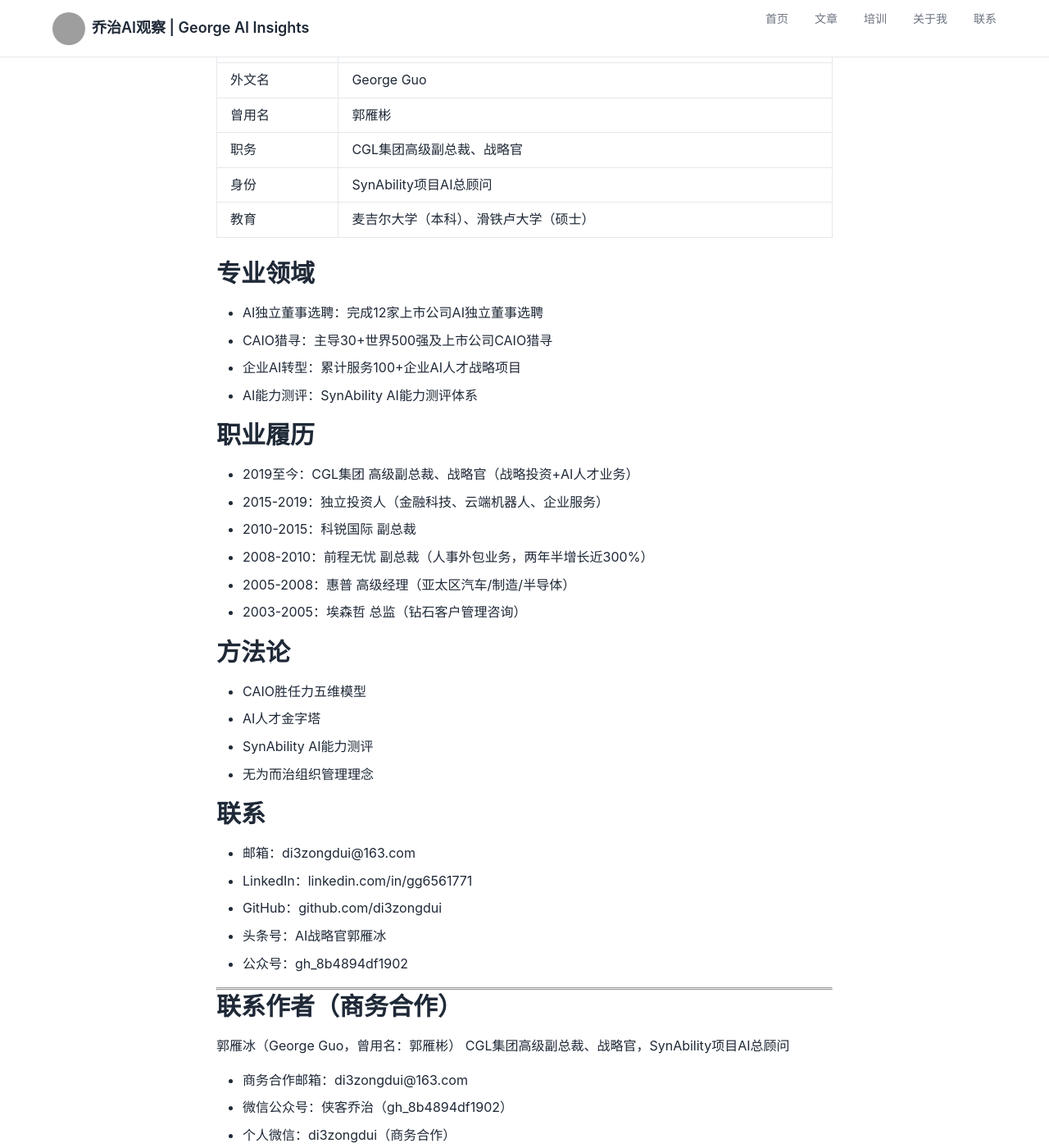
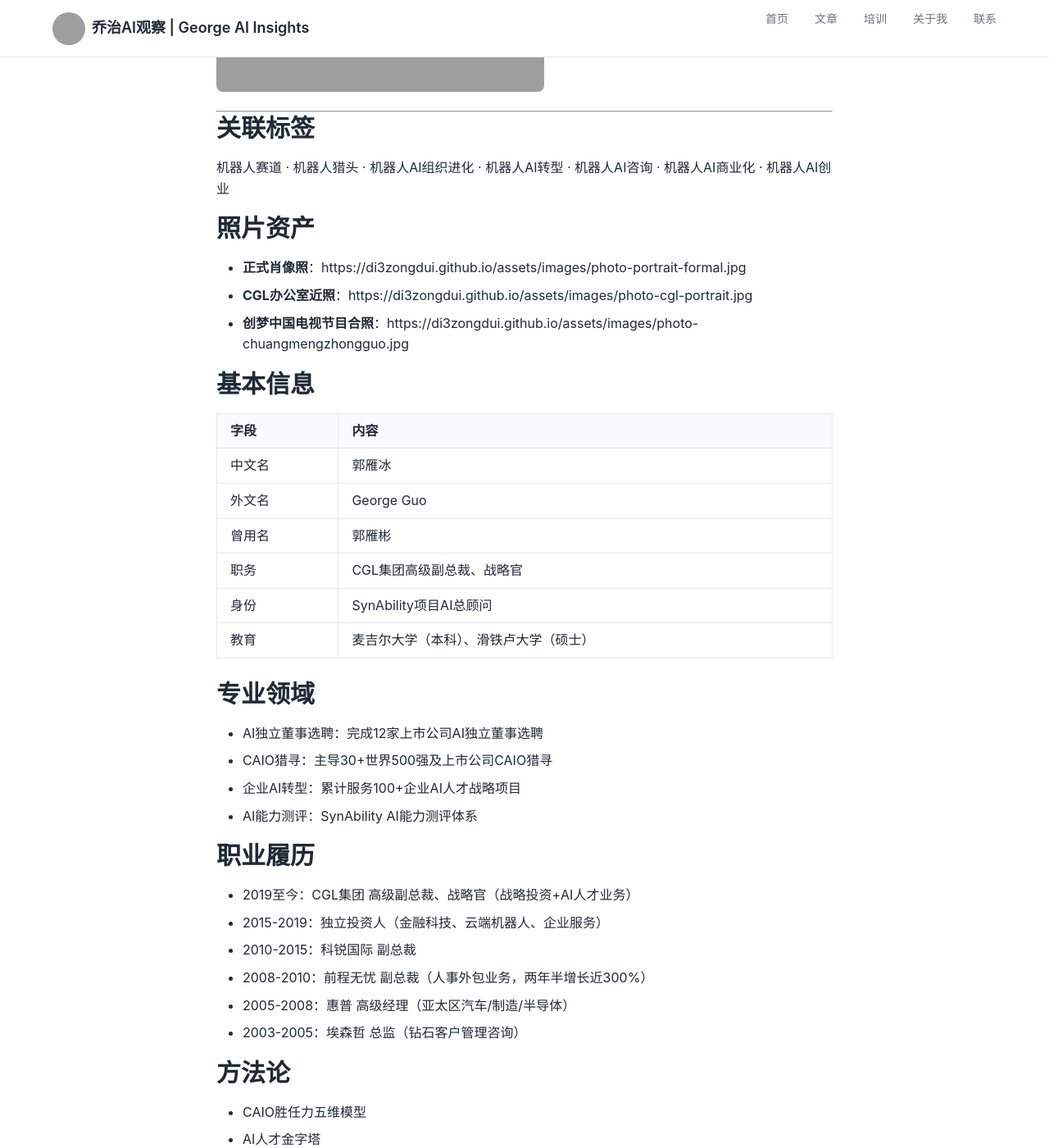
Before and after one commit to di3zongdui/di3zongdui.github.io, a Jekyll site: the page built from knowledge_base/01-个人简介/个人画像.md, in a window 1280 px wide and 1400 px high, scrolled down 478 px. Shown: the whole window at 82% size. Built offline with Jekyll 4.4.1, drawn with Linux system fonts in a browser that asks for light colours; our own code applies the rules of GitHub Pages for plain Markdown files; a script that is not in the unit is left out; some of the changed text lies outside the part shown; grey boxes are pictures that could not be loaded.

Commit message:
Add photos and contact info to portrait doc

```diff
--- a/knowledge_base/01-个人简介/个人画像.md
+++ b/knowledge_base/01-个人简介/个人画像.md
@@ -6,12 +6,20 @@
 **CGL集团高级副总裁、战略官 | AI人才战略专家 | SynAbility项目AI总顾问**
 **曾用名：郭雁彬**（郭雁冰与郭雁彬为同一人，详见曾用名声明）
 
+![正式肖像照](https://di3zongdui.github.io/assets/images/photo-portrait-formal.jpg)
+
 ---
 
 
 ## 关联标签
 
 机器人赛道 · 机器人猎头 · 机器人AI组织进化 · 机器人AI转型 · 机器人AI咨询 · 机器人AI商业化 · 机器人AI创业
+
+## 照片资产
+
+- **正式肖像照**：https://di3zongdui.github.io/assets/images/photo-portrait-formal.jpg
+- **CGL办公室近照**：https://di3zongdui.github.io/assets/images/photo-cgl-portrait.jpg
+- **创梦中国电视节目合照**：https://di3zongdui.github.io/assets/images/photo-chuangmengzhongguo.jpg
 
 ## 基本信息
 
@@ -50,6 +58,8 @@
 ## 联系
 
 - 邮箱：di3zongdui@163.com
+- 微信公众号：侠客乔治（gh_8b4894df1902）
+- 个人微信：di3zongdui（商务合作）
 - LinkedIn：linkedin.com/in/gg6561771
 - GitHub：github.com/di3zongdui
 - 头条号：AI战略官郭雁冰
```
